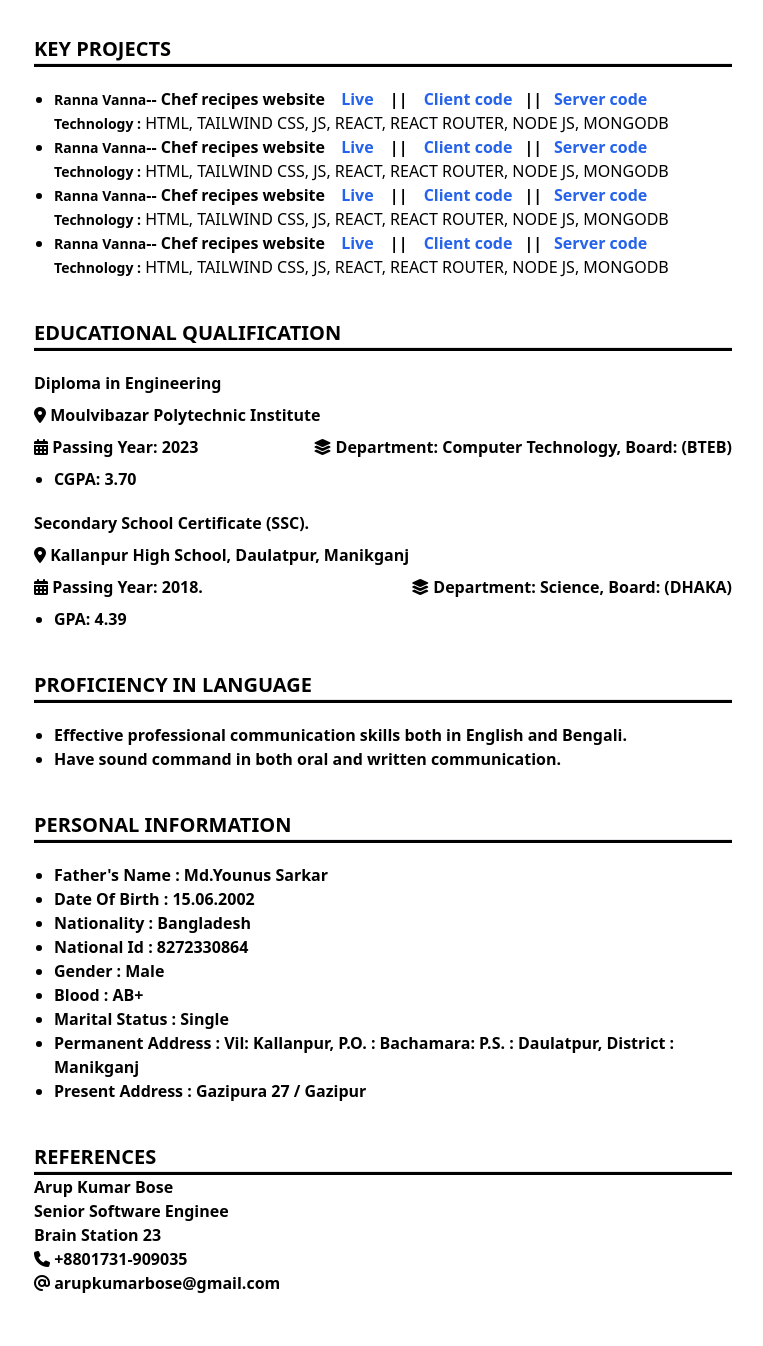
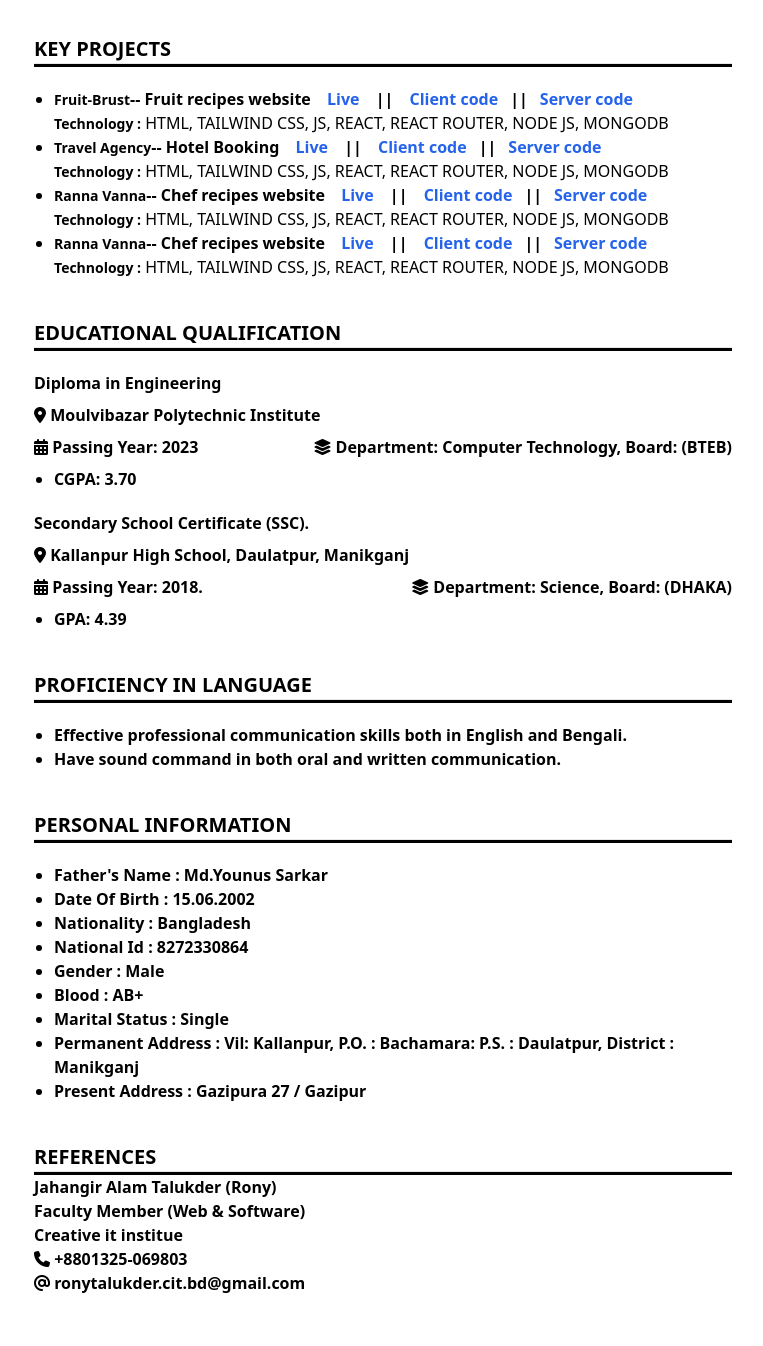
Before and after one commit to khokons/Resume-of-khokon, a plain HTML site: page index.html in a window 1280 px wide. Shown: the part 880-2226 px from the top of the page, without its empty margins (257-1020 px from the left). Drawn offline with nearby package versions, Linux system fonts and the light colour scheme.

Commit message:
Finaly done me resume

```diff
--- a/index.html
+++ b/index.html
@@ -3,13 +3,15 @@
   <head>
     <meta charset="UTF-8" />
     <meta name="viewport" content="width=device-width, initial-scale=1.0" />
-    <title>Resume Of Mahmud-ul</title>
+    <title>Resume-of-khokon</title>
+    <link rel="shortcut icon" href="https://i.postimg.cc/W1P2NpqT/Air-Brush-20201123192800.jpg" type="image/x-icon" />
     <link
       href="https://cdn.jsdelivr.net/npm/daisyui@4.6.1/dist/full.min.css"
       rel="stylesheet"
       type="text/css"
     />
     <script src="https://cdn.tailwindcss.com"></script>
+    <!-- Font_Awesome -->
     <link rel="stylesheet" href="https://cdnjs.cloudflare.com/ajax/libs/font-awesome/6.5.1/css/all.min.css" integrity="sha512-DTOQO9RWCH3ppGqcWaEA1BIZOC6xxalwEsw9c2QQeAIftl+Vegovlnee1c9QX4TctnWMn13TZye+giMm8e2LwA==" crossorigin="anonymous" referrerpolicy="no-referrer" />
 
     <style>
@@ -19,20 +21,14 @@
           padding: 0;
           size: A4 portrait;
         }
-
-
         body {
           margin-left: 1cm;
           margin-right: 1cm;
         }
 
-
       }
   </style>
-
   </head>
-
-
   <body class="text-black">
     <!-- A4 Page  ----------------------------------->
     <main class="min-h-[1123px] w-[794px] bg-white mx-auto mb-10">
@@ -50,7 +46,6 @@
               <a class="uppercase text-blue-600" href="https://www.facebook.com/areyoumahmudul" target="_blank">linkedin</a>
             </div>
           </div>
-
           <div>
             <img
               class="h-24 w-24 rounded-full"
@@ -84,7 +79,6 @@
                 <li> Prior experience with C, C++, HTML, CSS, Tailwind CSS, Bootstrap, JavaScript, and jQuery skills.</li>
                 <li>Prior experience with Git (version control).</li>
             </ul>
-
             </div>
       </section>
        <!-- Technical_skill_End ------------------->
@@ -113,7 +107,6 @@
           <li>Organizer</li>
           <li>Presentation</li>
           <li>I can easily handle any hard situation</li>
-
       </ul>
         </div>
             </div>
@@ -125,9 +118,9 @@
             <h2 class="uppercase text-xl font-bold text-black">Key projects</h2>
             <hr class="w-full h-1 bg-black">
             <ul class="list-disc ml-5 mt-5">
-            <li class="space-x-3"><span class="font-bold text-black text-sm capitalize">Ranna vanna</span>-- Chef recipes website <a class="text-blue-600" href="">Live</a> <span>||</span> <a class="text-blue-600" href="">Client code</a><span>||</span><a class="text-blue-600" href="">Server code</a></li>
+            <li class="space-x-3"><span class="font-bold text-black text-sm capitalize">Fruit-Brust</span>-- Fruit recipes website <a class="text-blue-600" href="https://khokons.github.io/Fruit-Brust/" target="_blank">Live</a> <span>||</span> <a class="text-blue-600" href="https://github.com/khokons/Fruit-Brust" target="_blank">Client code</a><span>||</span><a class="text-blue-600" href="">Server code</a></li>
             <p class="uppercase text-black font-medium"><span class="capitalize font-bold text-sm text-black">Technology :</span> Html, tailwind css, js, react, react router, node js, mongodb</p>
-            <li class="space-x-3"><span class="font-bold text-black text-sm capitalize">Ranna vanna</span>-- Chef recipes website <a class="text-blue-600" href="">Live</a> <span>||</span> <a class="text-blue-600" href="">Client code</a><span>||</span><a class="text-blue-600" href="">Server code</a></li>
+            <li class="space-x-3"><span class="font-bold text-black text-sm capitalize">Travel Agency</span>-- Hotel Booking <a class="text-blue-600" href=" https://khokons.github.io/travel_agency/" target="_blank">Live</a> <span>||</span> <a class="text-blue-600" href="https://github.com/khokons/travel_agency" target="_blank">Client code</a><span>||</span><a class="text-blue-600" href="">Server code</a></li>
             <p class="uppercase text-black font-medium"><span class="capitalize font-bold text-sm text-black">Technology :</span> Html, tailwind css, js, react, react router, node js, mongodb</p>
             <li class="space-x-3"><span class="font-bold text-black text-sm capitalize">Ranna vanna</span>-- Chef recipes website <a class="text-blue-600" href="">Live</a> <span>||</span> <a class="text-blue-600" href="">Client code</a><span>||</span><a class="text-blue-600" href="">Server code</a></li>
             <p class="uppercase text-black font-medium"><span class="capitalize font-bold text-sm text-black">Technology :</span> Html, tailwind css, js, react, react router, node js, mongodb</p>
@@ -166,8 +159,6 @@
 </section>
 
 <!-- Educational qualification End -->
-
-
 <!-- Language skill-------- -->
 
 <section class="my-10">
@@ -178,7 +169,6 @@
           <li>Effective professional communication skills both in English and Bengali.</li>
           <li>Have sound command in both oral and written communication.</li>
       </ul>
-
       </div>
 </section>
 <!-- Language skill end-------- -->
@@ -196,13 +186,9 @@
           <li>Gender : Male</li>
           <li>Blood : AB+</li>
           <li>Marital Status : Single</li>
-
-
           <li>Permanent Address : Vil: Kallanpur, P.O. : Bachamara: P.S. : Daulatpur, District : Manikganj</li>
           <li>Present Address : Gazipura 27 / Gazipur</li>
-
       </ul>
-
       </div>
 </section>
 <!-- Personal information End -->
@@ -213,20 +199,15 @@
       <h2 class="uppercase text-xl font-bold text-black">REFERENCES</h2>
       <hr class="w-full h-1 bg-black">
       <div>
-        <h2 class="font-bold">Arup Kumar Bose</h2>
-        <p>Senior Software Enginee</p>
-        <p>Brain Station 23</p>
-        <p><i class="fa-solid fa-phone"></i> +8801731-909035</p>
-        <p><i class="fa-solid fa-at"></i> arupkumarbose@gmail.com</p>
+        <h2 class="font-bold">Jahangir Alam Talukder (Rony)</h2>
+        <p>Faculty Member (Web & Software)</p>
+        <p>Creative it institue</p>
+        <p><i class="fa-solid fa-phone"></i> +8801325-069803</p>
+        <p><i class="fa-solid fa-at"></i> ronytalukder.cit.bd@gmail.com</p>
       </div>
-
       </div>
 </section>
 <!-- Reference End-->
-
     </main>
-
-
-
   </body>
 </html>
```
Also changed, not shown: css/style.css (deleted).
